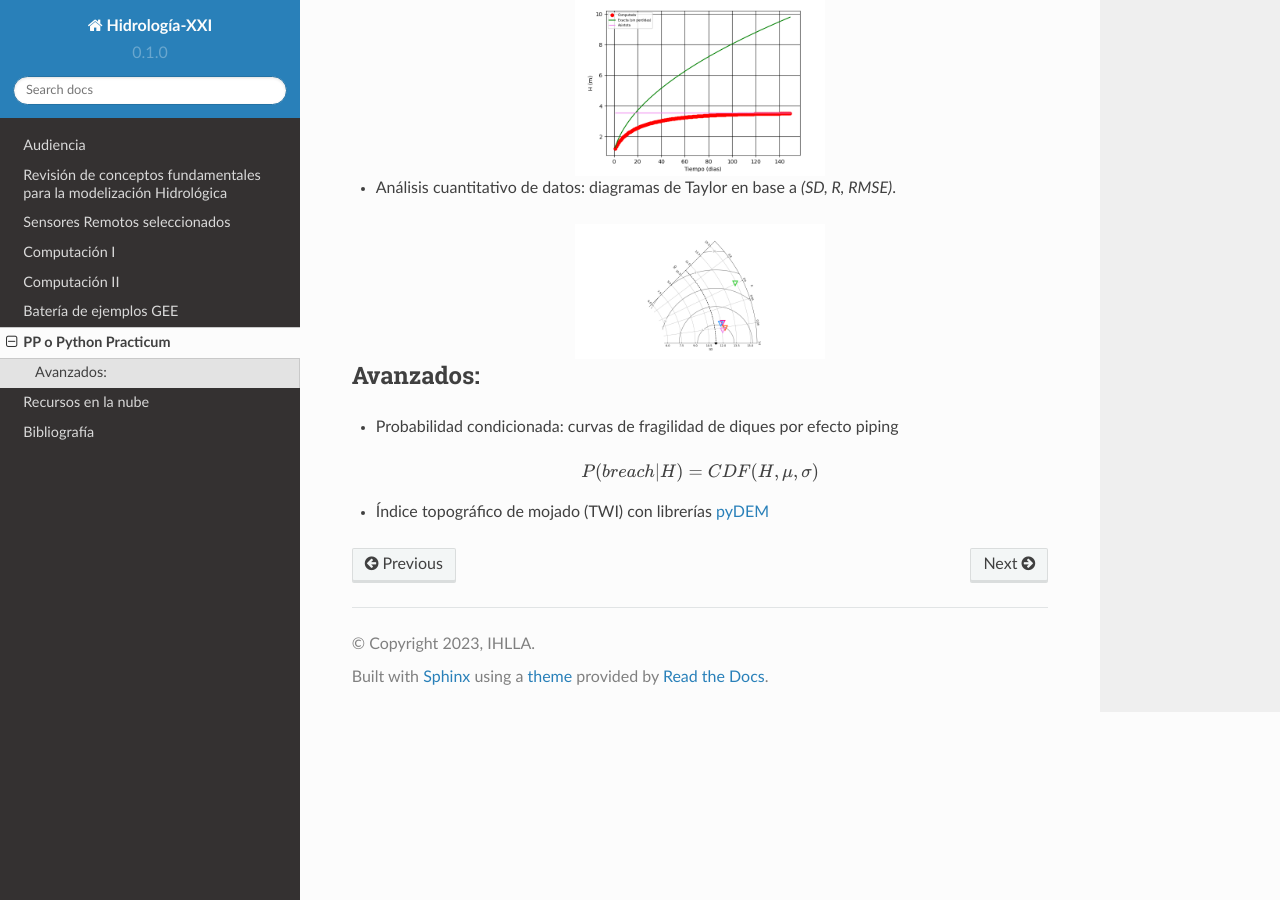
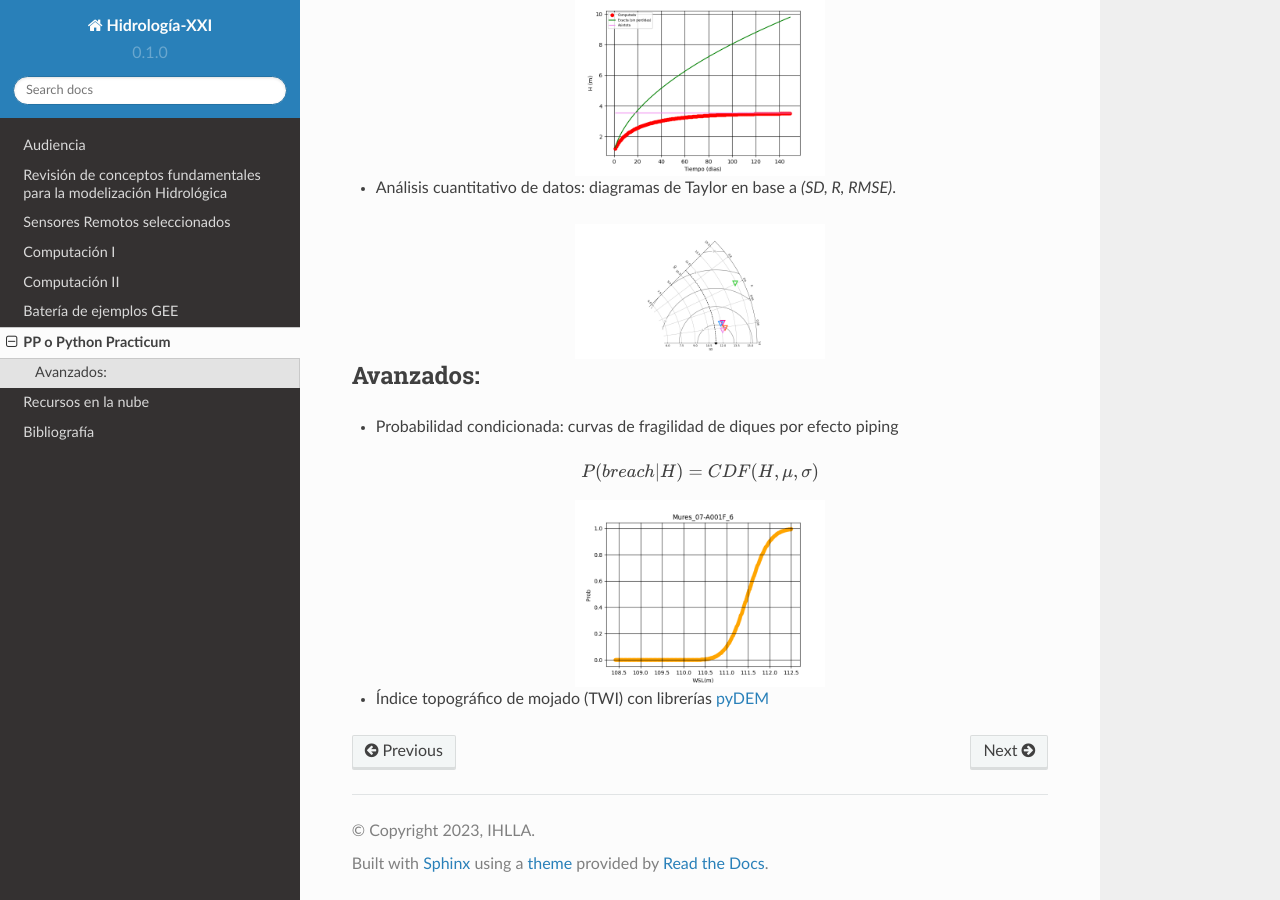
Before and after one commit to ivillamadrid/HidrologiaXXI, a Sphinx documentation site: the page built from docs/source/pythonpracticum.rst, in a window 1280 px wide and 900 px high, scrolled down 745 px. Built offline with Sphinx 7.4.7 and the Read the Docs theme 2.0.0, drawn with Linux system fonts in a browser that asks for light colours.

Commit message:
Update pythonpracticum.rst

```diff
--- a/docs/source/pythonpracticum.rst
+++ b/docs/source/pythonpracticum.rst
@@ -45,6 +45,12 @@ Avanzados:
 
   P(breach|H)=CDF(H, \mu, \sigma)
 
+.. image:: ./Pics/FC-piping_pp4.png
+  :width: 250
+  :alt: Taylor-Red
+  :align: center
+
+
 * Índice topográfico de mojado (TWI) con librerías `pyDEM`_
 
 .. _pyDEM: https://github.com/creare-com/pydem
```
